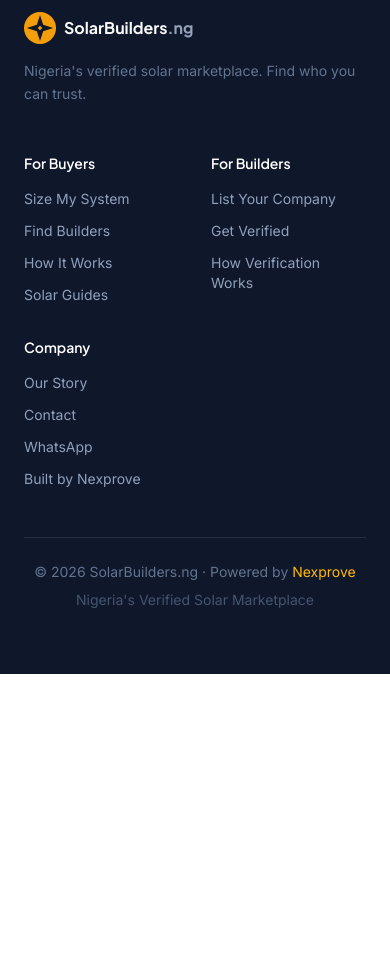
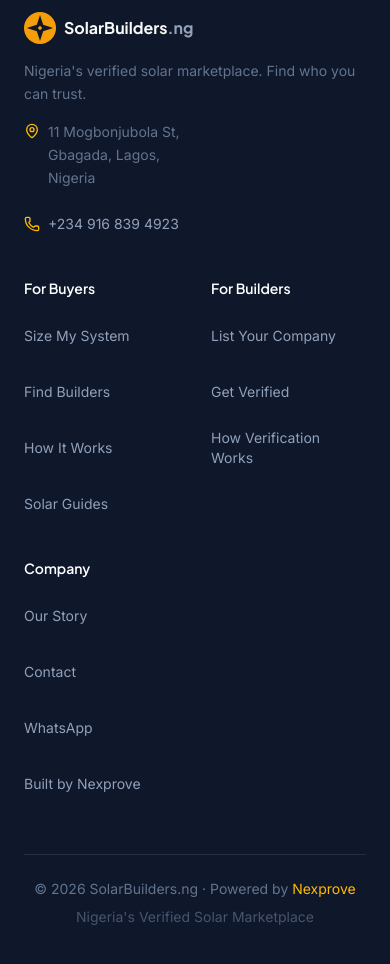
Before and after one commit to aviclaw01/solarbuilders-ng, a Next.js app: page / in a window 390 px wide. Shown: the part 9500-10464 px from the top of the page. Before the commit the page ends 10174 px from the top, so only its background shows below. Built offline with nearby package versions, Linux system fonts and the light colour scheme.

Commit message:
feat: add address element, phone link, and hover underlines to footer

```diff
--- a/components/ui/Footer.tsx
+++ b/components/ui/Footer.tsx
@@ -1,5 +1,6 @@
 import Link from 'next/link';
 import Logo from '@/components/ui/Logo';
+import { Phone, MapPin } from 'lucide-react';
 
 export default function Footer() {
   return (
@@ -14,16 +15,35 @@
             <p className="text-sm text-slate-500 leading-relaxed mb-4">
               Nigeria&apos;s verified solar marketplace. Find who you can trust.
             </p>
+            {/* Physical address */}
+            <address className="not-italic text-sm text-slate-500 leading-relaxed mb-3">
+              <span className="flex items-start gap-2">
+                <MapPin className="w-4 h-4 text-amber-400 flex-shrink-0 mt-0.5" />
+                <span>
+                  11 Mogbonjubola St,<br />
+                  Gbagada, Lagos,<br />
+                  Nigeria
+                </span>
+              </span>
+            </address>
+            <a
+              href="tel:+2349168394923"
+              className="flex items-center gap-2 text-sm text-slate-400 hover:text-amber-400 transition-colors min-h-[44px]"
+              aria-label="Call us"
+            >
+              <Phone className="w-4 h-4 text-amber-400 flex-shrink-0" />
+              +234 916 839 4923
+            </a>
           </div>
 
           {/* For Buyers */}
           <div>
             <h4 className="font-heading text-white font-semibold mb-4 text-sm">For Buyers</h4>
             <ul className="space-y-3 text-sm">
-              <li><Link href="/calculator" className="hover:text-white transition-colors">Size My System</Link></li>
-              <li><Link href="/marketplace" className="hover:text-white transition-colors">Find Builders</Link></li>
-              <li><Link href="/how-it-works" className="hover:text-white transition-colors">How It Works</Link></li>
-              <li><Link href="/blog" className="hover:text-white transition-colors">Solar Guides</Link></li>
+              <li><Link href="/calculator" className="hover:text-white transition-colors underline-offset-4 hover:underline min-h-[44px] flex items-center">Size My System</Link></li>
+              <li><Link href="/marketplace" className="hover:text-white transition-colors underline-offset-4 hover:underline min-h-[44px] flex items-center">Find Builders</Link></li>
+              <li><Link href="/how-it-works" className="hover:text-white transition-colors underline-offset-4 hover:underline min-h-[44px] flex items-center">How It Works</Link></li>
+              <li><Link href="/blog" className="hover:text-white transition-colors underline-offset-4 hover:underline min-h-[44px] flex items-center">Solar Guides</Link></li>
             </ul>
           </div>
 
@@ -31,9 +51,9 @@
           <div>
             <h4 className="font-heading text-white font-semibold mb-4 text-sm">For Builders</h4>
             <ul className="space-y-3 text-sm">
-              <li><Link href="/for-builders" className="hover:text-white transition-colors">List Your Company</Link></li>
-              <li><Link href="/verified" className="hover:text-white transition-colors">Get Verified</Link></li>
-              <li><Link href="/for-builders#how" className="hover:text-white transition-colors">How Verification Works</Link></li>
+              <li><Link href="/for-builders" className="hover:text-white transition-colors underline-offset-4 hover:underline min-h-[44px] flex items-center">List Your Company</Link></li>
+              <li><Link href="/verified" className="hover:text-white transition-colors underline-offset-4 hover:underline min-h-[44px] flex items-center">Get Verified</Link></li>
+              <li><Link href="/for-builders#how" className="hover:text-white transition-colors underline-offset-4 hover:underline min-h-[44px] flex items-center">How Verification Works</Link></li>
             </ul>
           </div>
 
@@ -41,15 +61,15 @@
           <div>
             <h4 className="font-heading text-white font-semibold mb-4 text-sm">Company</h4>
             <ul className="space-y-3 text-sm">
-              <li><Link href="/about" className="hover:text-white transition-colors">Our Story</Link></li>
-              <li><Link href="/contact" className="hover:text-white transition-colors">Contact</Link></li>
+              <li><Link href="/about" className="hover:text-white transition-colors underline-offset-4 hover:underline min-h-[44px] flex items-center">Our Story</Link></li>
+              <li><Link href="/contact" className="hover:text-white transition-colors underline-offset-4 hover:underline min-h-[44px] flex items-center">Contact</Link></li>
               <li>
-                <a href="https://wa.me/2349168394923" target="_blank" rel="noopener noreferrer" className="hover:text-white transition-colors">
+                <a href="https://wa.me/2349168394923" target="_blank" rel="noopener noreferrer" className="hover:text-white transition-colors underline-offset-4 hover:underline min-h-[44px] flex items-center">
                   WhatsApp
                 </a>
               </li>
               <li>
-                <a href="https://www.nexprove.com" target="_blank" rel="noopener noreferrer" className="hover:text-white transition-colors">
+                <a href="https://www.nexprove.com" target="_blank" rel="noopener noreferrer" className="hover:text-white transition-colors underline-offset-4 hover:underline min-h-[44px] flex items-center">
                   Built by Nexprove
                 </a>
               </li>
@@ -60,7 +80,7 @@
         <div className="border-t border-white/10 pt-6 flex flex-col md:flex-row items-center justify-between gap-2">
           <p className="text-sm text-slate-500">
             © 2026 SolarBuilders.ng · Powered by{' '}
-            <a href="https://www.nexprove.com" className="text-amber-400 hover:underline" target="_blank" rel="noopener noreferrer">
+            <a href="https://www.nexprove.com" className="text-amber-400 hover:underline underline-offset-4" target="_blank" rel="noopener noreferrer">
               Nexprove
             </a>
           </p>
```
